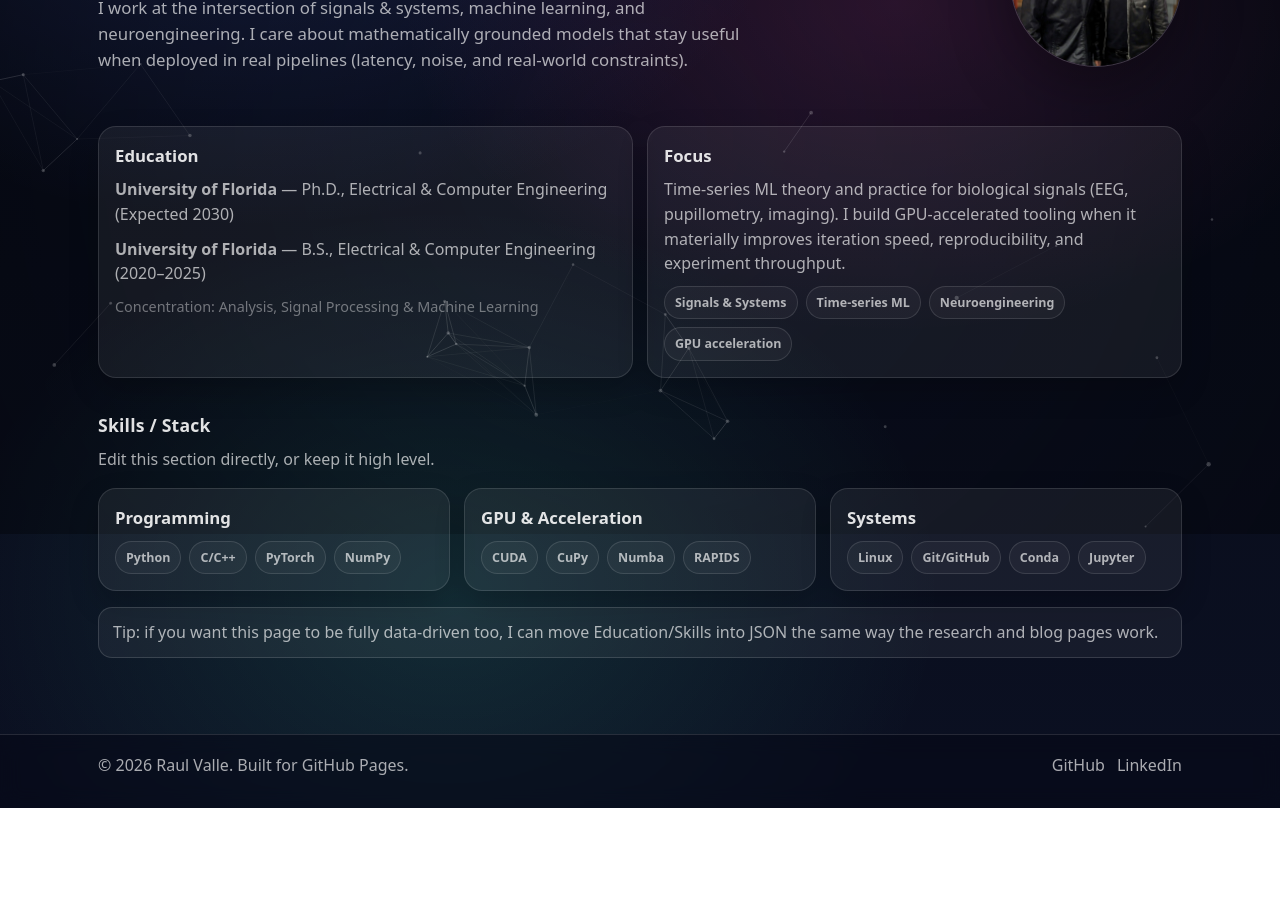
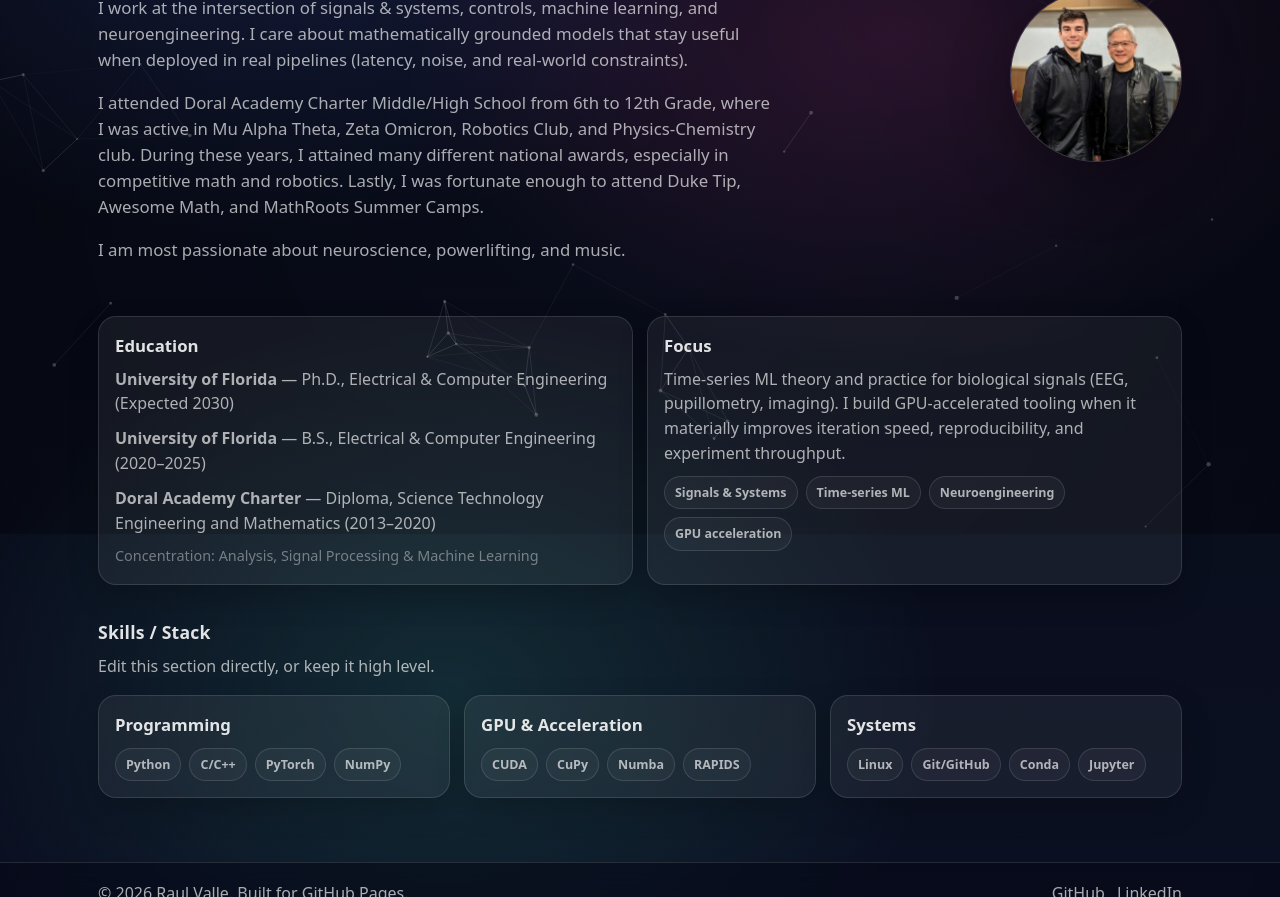
Before and after one commit to Jibby2k1/Jibby2k1.github.io, a plain HTML site: page about.html in a window 1280 px wide. Shown: the part 266-1163 px from the top of the page. Before the commit the page ends 1074 px from the top, so only its background shows below. Drawn offline with Linux system fonts and the light colour scheme.

Commit message:
Update about section with additional details

```diff
--- a/about.html
+++ b/about.html
@@ -17,7 +17,9 @@
   <div>
     <div class="kicker">About / Bio</div>
     <h1 class="h1">Background</h1>
-    <p class="lead">I work at the intersection of signals & systems, machine learning, and neuroengineering. I care about mathematically grounded models that stay useful when deployed in real pipelines (latency, noise, and real-world constraints).</p>
+    <p class="lead">I work at the intersection of signals & systems, controls, machine learning, and neuroengineering. I care about mathematically grounded models that stay useful when deployed in real pipelines (latency, noise, and real-world constraints).</p>
+    <p class="lead">I attended Doral Academy Charter Middle/High School from 6th to 12th Grade, where I was active in Mu Alpha Theta, Zeta Omicron, Robotics Club, and Physics-Chemistry club. During these years, I attained many different national awards, especially in competitive math and robotics. Lastly, I was fortunate enough to attend Duke Tip, Awesome Math, and MathRoots Summer Camps.</p>
+    <p class="lead">I am most passionate about neuroscience, powerlifting, and music.</p>
   </div>
 
   <img class="portrait" src="assets/img/me/Raul_me.jpeg" alt="Portrait of Raul Valle" loading="lazy" decoding="async" />
@@ -28,6 +30,7 @@
     <h3>Education</h3>
     <p><strong>University of Florida</strong> — Ph.D., Electrical & Computer Engineering (Expected 2030)</p>
     <p style="margin-top:10px;"><strong>University of Florida</strong> — B.S., Electrical & Computer Engineering (2020–2025)</p>
+    <p style="margin-top:10px;"><strong>Doral Academy Charter</strong> — Diploma, Science Technology Engineering and Mathematics (2013–2020)</p>
     <div class="meta">Concentration: Analysis, Signal Processing & Machine Learning</div>
   </article>
 
@@ -76,9 +79,6 @@
   </article>
 </div>
 
-<div class="notice reveal" style="margin-top:16px;">
-  Tip: if you want this page to be fully data-driven too, I can move Education/Skills into JSON the same way the research and blog pages work.
-</div>
     </div>
   </main>
 
```
